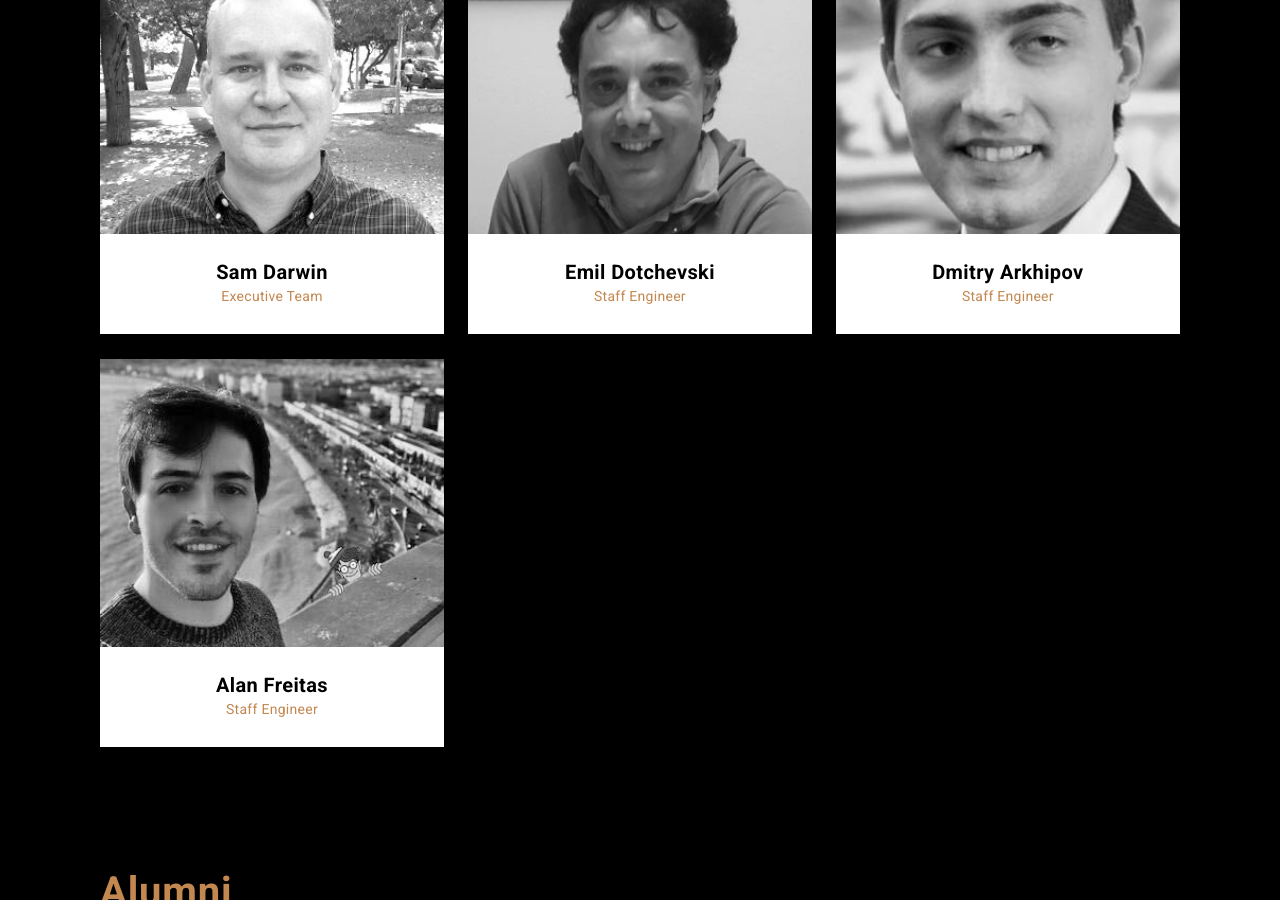
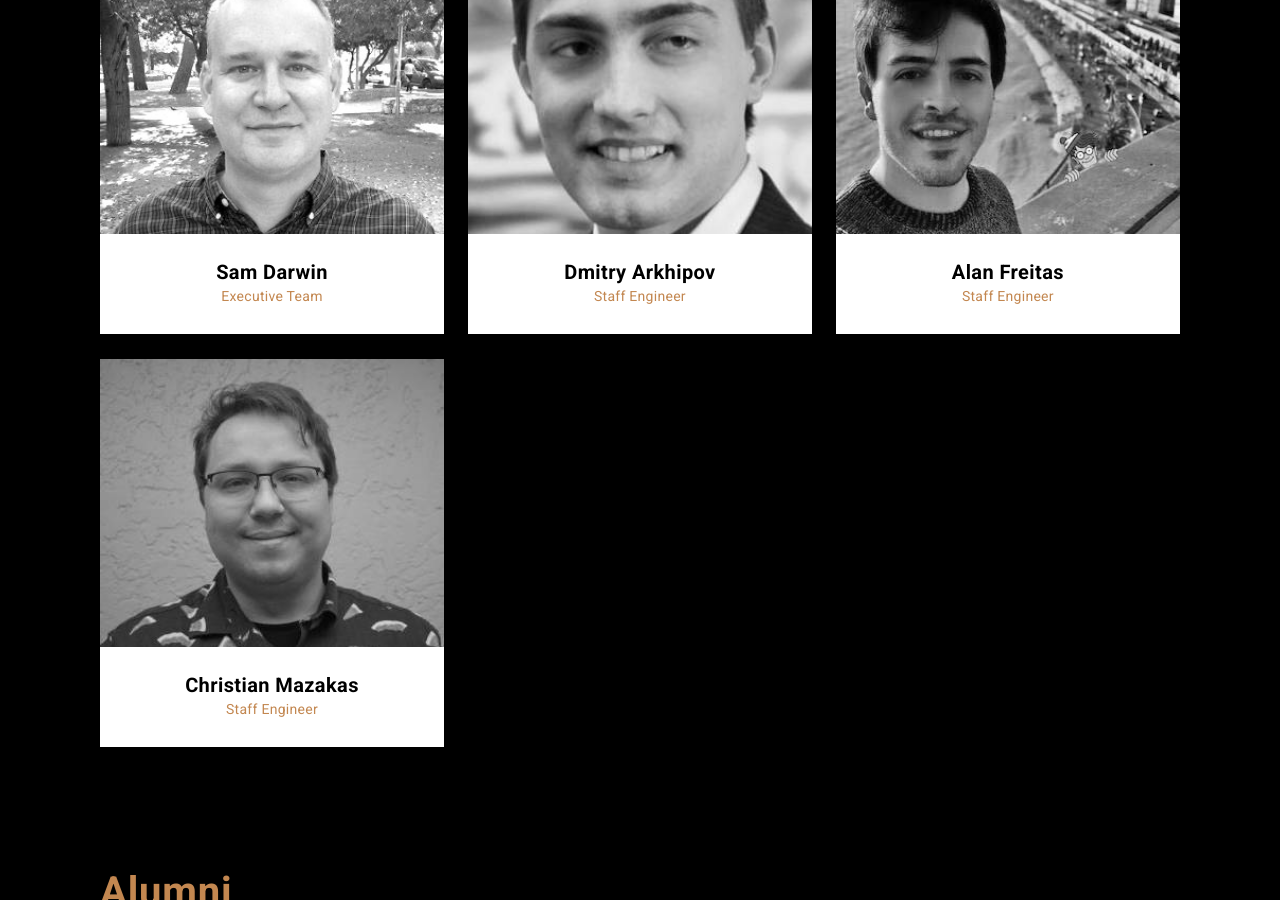
Before and after one commit to unecigarettewm/cppa-www, a Jekyll site: the page built from index.html, in a window 1280 px wide and 900 px high, scrolled down 3364 px. Built offline with Jekyll 4.4.1, drawn with Linux system fonts in a browser that asks for light colours; some of the changed text lies outside the part shown.

Commit message:
add Christian

```diff
--- a/index.html
+++ b/index.html
@@ -203,18 +203,6 @@ description: The C++ Alliance is dedicated to helping the C++ programming langua
       </div>
 
       <div class='col-third'>
-        <a class='card' href='{{ site.baseurl }}/people/emil'>
-          <div class='card-img-wrapper'>
-            <img class='card-img' src='{{ site.baseurl }}/images/people/emil.jpg' alt='Emil Dotchevski'>
-          </div>
-          <span class='card-text'>
-            <h4 class='text-m card-title'>Emil Dotchevski</h4>
-            <h5 class='text-xs card-subtitle'>Staff Engineer</h5>
-          </span>
-        </a>
-      </div>
-
-      <div class='col-third'>
         <a class='card' href='{{ site.baseurl }}/people/dmitry'>
           <div class='card-img-wrapper'>
             <img class='card-img' src='{{ site.baseurl }}/images/people/dmitry.jpg' alt='Dmitry Arkhipov'>
@@ -233,6 +221,18 @@ description: The C++ Alliance is dedicated to helping the C++ programming langua
           </div>
           <span class='card-text'>
             <h4 class='text-m card-title'>Alan Freitas</h4>
+            <h5 class='text-xs card-subtitle'>Staff Engineer</h5>
+          </span>
+        </a>
+      </div>
+
+      <div class='col-third'>
+        <a class='card' href='{{ site.baseurl }}/people/christian'>
+          <div class='card-img-wrapper'>
+            <img class='card-img' src='{{ site.baseurl }}/images/people/christian.jpg' alt='Christian Mazakas'>
+          </div>
+          <span class='card-text'>
+            <h4 class='text-m card-title'>Christian Mazakas</h4>
             <h5 class='text-xs card-subtitle'>Staff Engineer</h5>
           </span>
         </a>
@@ -283,6 +283,19 @@ description: The C++ Alliance is dedicated to helping the C++ programming langua
           </span>
         </a>
       </div>
+
+      <div class='col-third'>
+        <a class='card' href='{{ site.baseurl }}/people/emil'>
+          <div class='card-img-wrapper'>
+            <img class='card-img' src='{{ site.baseurl }}/images/people/emil.jpg' alt='Emil Dotchevski'>
+          </div>
+          <span class='card-text'>
+            <h4 class='text-m card-title'>Emil Dotchevski</h4>
+            <h5 class='text-xs card-subtitle'>Staff Engineer</h5>
+          </span>
+        </a>
+      </div>
+
     </div>
   </section>
 
--- a/people/emil.html
+++ b/people/emil.html
@@ -1,5 +1,5 @@
 ---
-layout: team
+layout: alumni
 nav-class: dark
 member-name: Emil Dotchevski
 id: emil
```
Also changed, not shown: people/christian.html (added, +12 -0 lines), images/people/christian.jpg (added).
